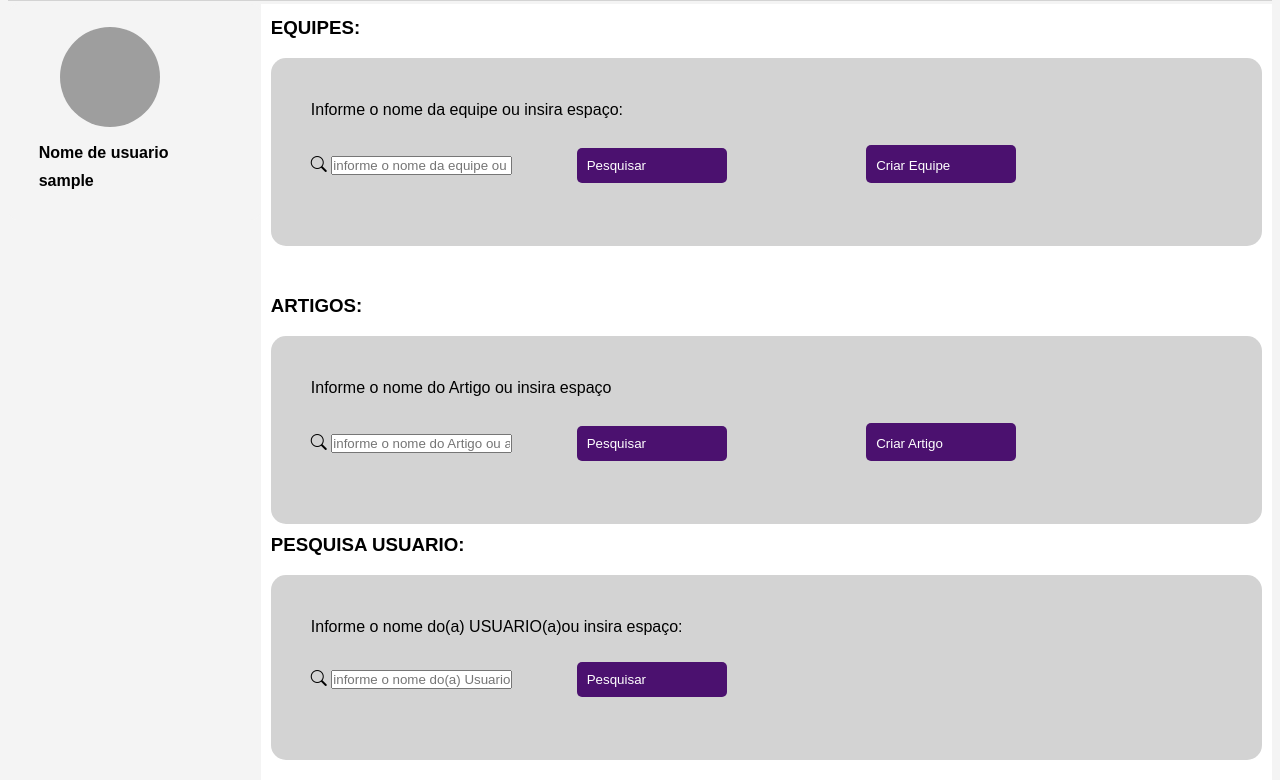
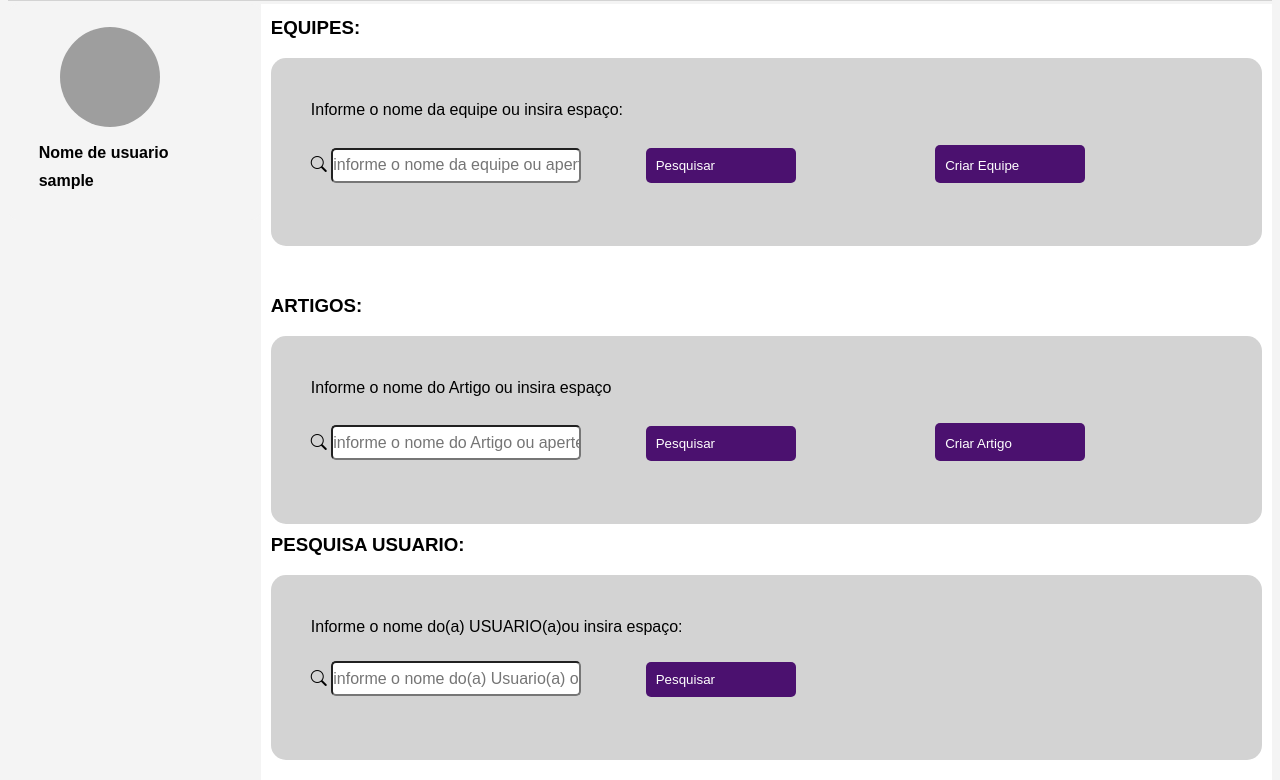
Before and after one commit to iverbena/projeto_integrador, a PHP site: page /integrador/pagina_inicial.php in a window 1280 px wide. Shown: the part 297-1077 px from the top of the page. Run offline with PHP 8.4, Linux system fonts and the light colour scheme; the visitor is signed in with stand-in values (Sample User, id 1); grey boxes are pictures that could not be loaded.

Commit message:
Update inicial.css

```diff
--- a/projeto_teste_pagina_inicial/inicial.css
+++ b/projeto_teste_pagina_inicial/inicial.css
@@ -87,6 +87,12 @@ nav.sinza {
     align-items: center;
 }
 
+#barra {
+    width: 250px;
+    height: 35px;
+    border-radius: 5px;
+    font-size: 16px;
+}
 
 nav {
     background-color: lightgray;
```
